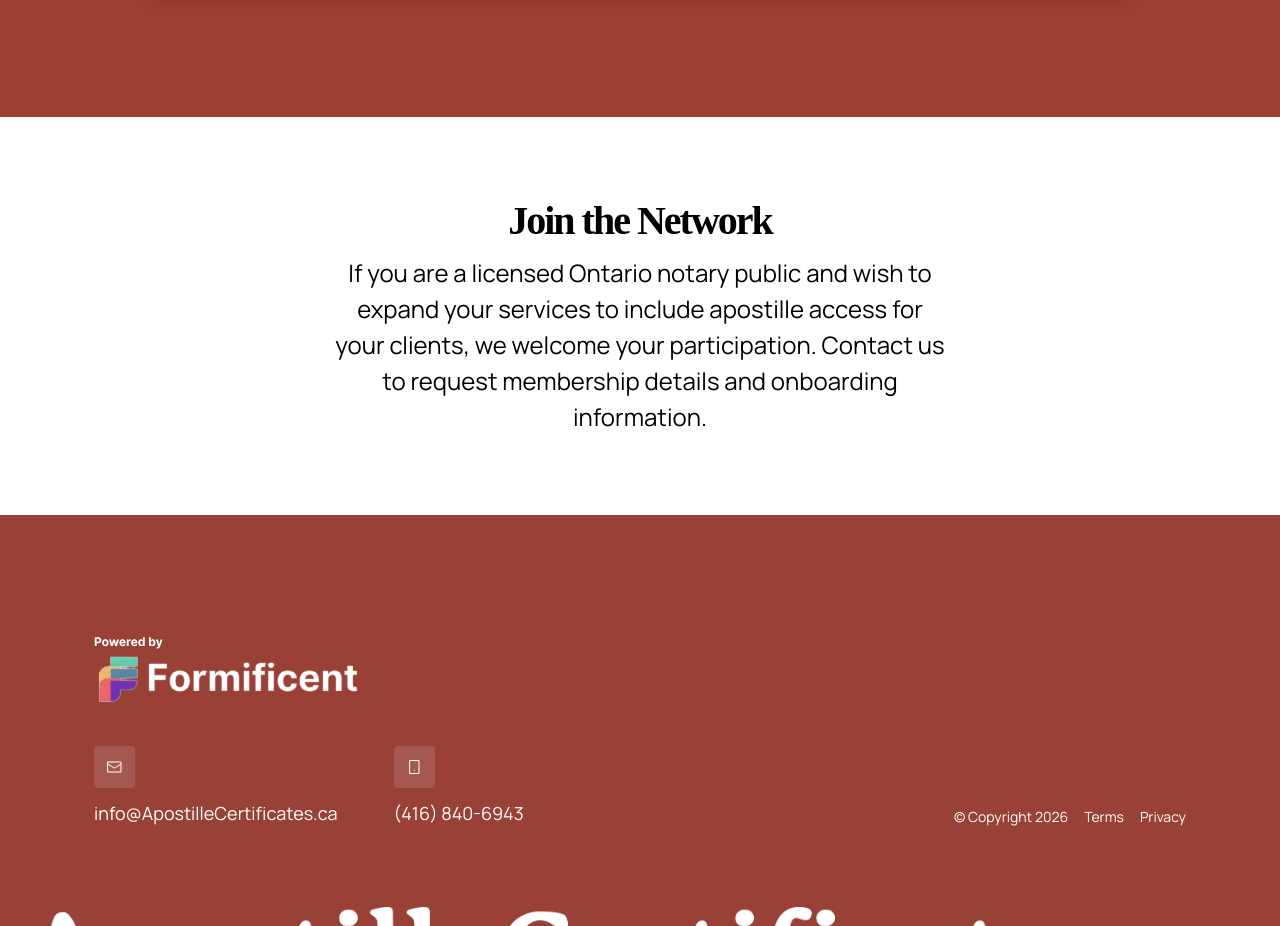
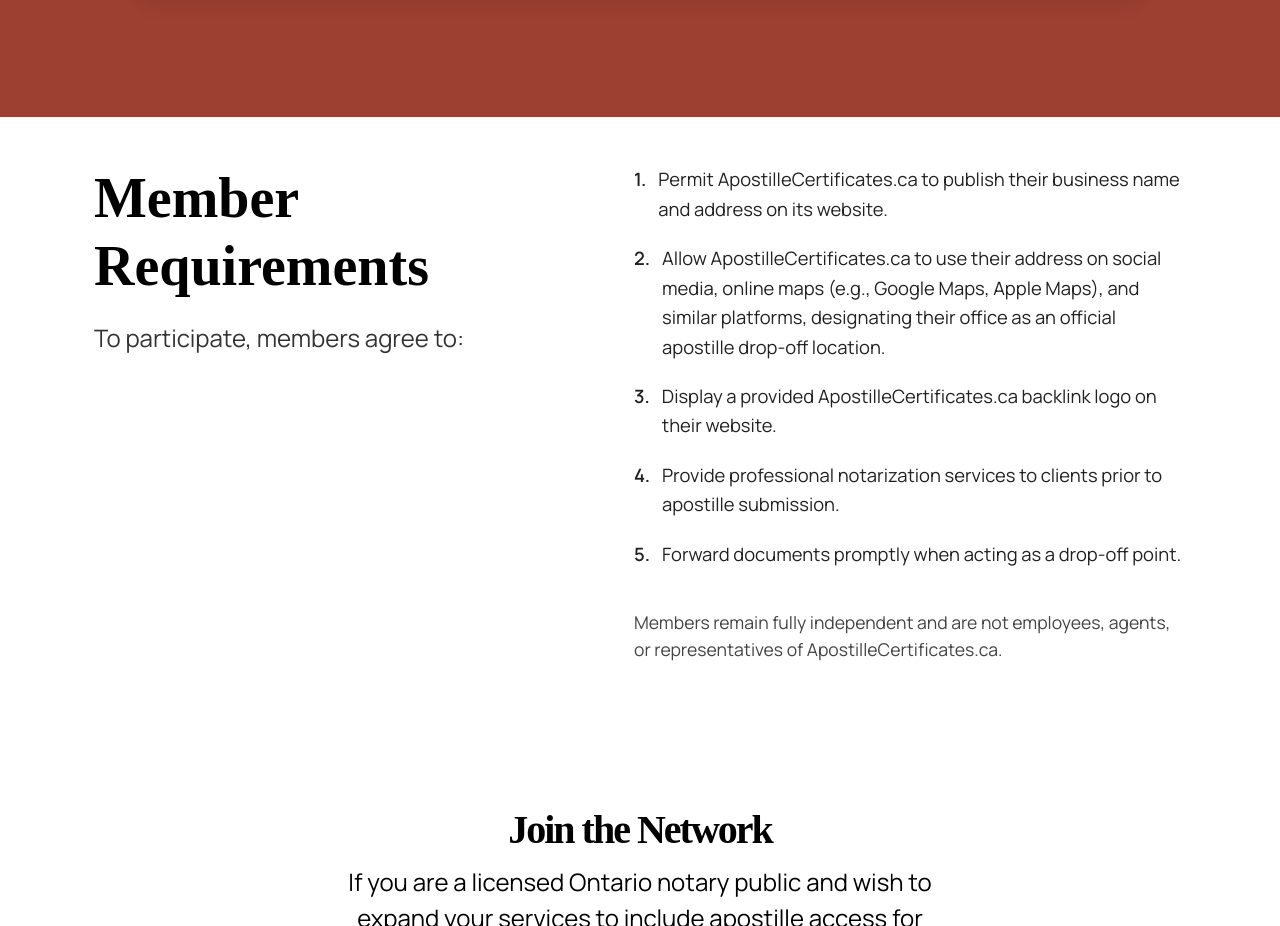
Before and after one commit to vivekcodehub/ebprojects.ui.apostille, a website: page src/html/membership.html in a window 1280 px wide. Shown: the part 1449-2375 px from the top of the page. Drawn offline with nearby package versions, Linux system fonts and the light colour scheme; files that its build step writes are made by us from their sources; a script that the page names is missing; files whose address does not match are found by name; a web font is replaced by a local one.

Commit message:
section 3

```diff
--- a/src/assets/scss/pages/membership.scss
+++ b/src/assets/scss/pages/membership.scss
@@ -182,3 +182,85 @@
 .benefit-card {
   box-shadow: 0 6px 20px rgba(0, 0, 0, 0.08);
 }
+
+
+/* Section 3 */
+
+.member-requirements {
+    background-color: #ffffff; /* White background as per your screenshot */
+    padding: 100px 0;
+
+    .requirements-wrapper {
+        display: flex;
+        gap: 80px; /* Space between header and list */
+        align-items: flex-start;
+    }
+
+    .requirements-header {
+        flex: 1; /* Left side takes roughly half */
+
+        .section-title {
+            font-family: 'Averia Serif Libre', serif;
+            font-size: 3.5rem;
+            font-weight: 700;
+            color: #000;
+            margin-bottom: 20px;
+        }
+
+        .sub-lead {
+            font-size: 1.5rem;
+            color: #333;
+        }
+    }
+
+    .requirements-body {
+        flex: 1.2; /* Right side slightly wider for readability */
+
+        .custom-number-list {
+            list-style: none;
+            counter-reset: req-counter;
+            padding-left: 0;
+
+            li {
+                counter-increment: req-counter;
+                display: flex;
+                font-size: 1.15rem;
+                line-height: 1.6;
+                margin-bottom: 20px;
+                color: #222;
+
+                &::before {
+                    content: counter(req-counter) ". ";
+                    font-weight: 600;
+                    margin-right: 12px;
+                    white-space: nowrap;
+                }
+            }
+        }
+
+        .disclaimer {
+            margin-top: 40px;
+            font-size: 1.1rem;
+            color: #444;
+            line-height: 1.5;
+        }
+    }
+}
+
+/* --- Responsive Adjustments --- */
+@media (max-width: 991px) {
+    .member-requirements {
+        padding: 60px 0;
+
+        .requirements-wrapper {
+            flex-direction: column; /* Stack vertically on tablets and mobile */
+            gap: 40px;
+        }
+
+        .requirements-header .section-title {
+            font-size: 2.5rem;
+        }
+    }
+}
+
+/* Section 4 */
--- a/src/html/membership.html
+++ b/src/html/membership.html
@@ -96,6 +96,35 @@
             </div>
         </section>
 
+        <section class="member-requirements py-5">
+            <div class="container">
+                <div class="requirements-wrapper">
+                    <div class="requirements-header">
+                        <h2 class="section-title">Member Requirements</h2>
+                        <p class="sub-lead">To participate, members agree to:</p>
+                    </div>
+
+                    <div class="requirements-body">
+                        <ol class="custom-number-list">
+                            <li>Permit ApostilleCertificates.ca to publish their business name and address on its
+                                website.</li>
+                            <li>Allow ApostilleCertificates.ca to use their address on social media, online maps (e.g.,
+                                Google Maps, Apple Maps), and similar platforms, designating their office as an official
+                                apostille drop-off location.</li>
+                            <li>Display a provided ApostilleCertificates.ca backlink logo on their website.</li>
+                            <li>Provide professional notarization services to clients prior to apostille submission.
+                            </li>
+                            <li>Forward documents promptly when acting as a drop-off point.</li>
+                        </ol>
+                        <p class="disclaimer">
+                            Members remain fully independent and are not employees, agents, or representatives of
+                            ApostilleCertificates.ca.
+                        </p>
+                    </div>
+                </div>
+            </div>
+        </section>
+
         <section class="compliance__wrapper">
             <h2 class="title40">Join the Network</h2>
             <p>If you are a licensed Ontario notary public and wish to expand your services to include apostille
```
